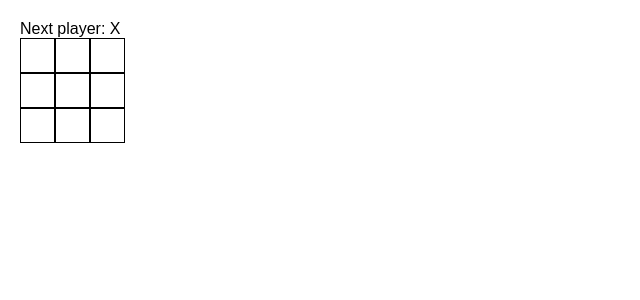
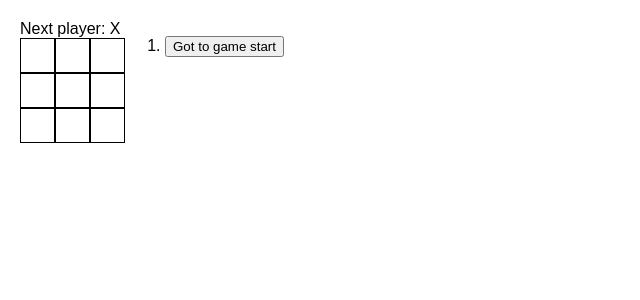
Before and after one commit to dzakwanIrfan/tic-tac-toe, a React (Vite) app: page / in a window 1280 px wide. Shown: the top 300 px of the page, without its empty margins (0-640 px from the left). Built offline with nearby package versions, Linux system fonts and the light colour scheme.

Commit message:
logic game is finish

```diff
--- a/src/App.jsx
+++ b/src/App.jsx
@@ -12,10 +12,7 @@
   return <button className='square' onClick={onSquareClick}>{value}</button>
 }
 
-export default function Board() {
-  const [squares, setSquares] = useState(Array(9).fill(null));
-  const [xIsNext, setXIsNext] = useState(true);
-
+function Board({xIsNext, squares, onPlay}) {
   function handleClick(i){
     if(squares[i] || calculateWinner(squares))return;
 
@@ -29,8 +26,7 @@
 
     nextSquares[i] = xIsNext ? 'X' : 'O';
 
-    setSquares(nextSquares);
-    setXIsNext(!xIsNext);
+    onPlay(nextSquares);
   }
 
   const winner = calculateWinner(squares);
@@ -56,6 +52,49 @@
         <Square value={squares[8]} onSquareClick={() => handleClick(8)}/>
       </div>
     </>
+  );
+}
+
+export default function Game(){
+  const [history, setHistory] = useState([Array(9).fill(null)]);
+  const [currentMove, setCurrentMove] = useState(0);
+  const xIsNext = currentMove % 2 === 0;
+  const currentSquares = history[currentMove];
+
+  function jumpTo(nextMove){
+    setCurrentMove(nextMove);
+  }
+
+  function handlePlay(nextSquares){
+    const nextHistory = [...history.slice(0, currentMove + 1), nextSquares];
+    setHistory(nextHistory);
+    setCurrentMove(nextHistory.length - 1);
+  }
+
+  const moves = history.map((squares, move) => {
+    let description = '';
+    if(move > 0){
+      description = 'Go to move #' + move;
+    }else{
+      description = 'Got to game start';
+    }
+
+    return(
+      <li key={move}>
+        <button onClick={() => jumpTo(move)}>{description}</button>
+      </li>
+    );
+  });
+
+  return(
+    <div className='game'>
+      <div className='game-board'>
+        <Board xIsNext={xIsNext} squares={currentSquares} onPlay={handlePlay}/>
+      </div>
+      <div className="game-info">
+        <ol>{moves}</ol>
+      </div>
+    </div>
   );
 }
 
--- a/src/index.css
+++ b/src/index.css
@@ -24,3 +24,7 @@
   width: 105px;
   height: 105px;
 }
+
+.game{
+  display: flex;
+}
```
